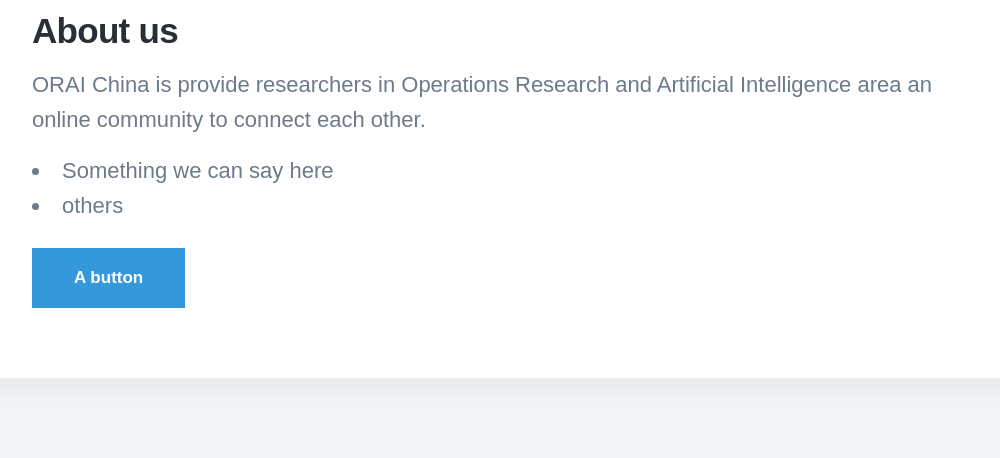
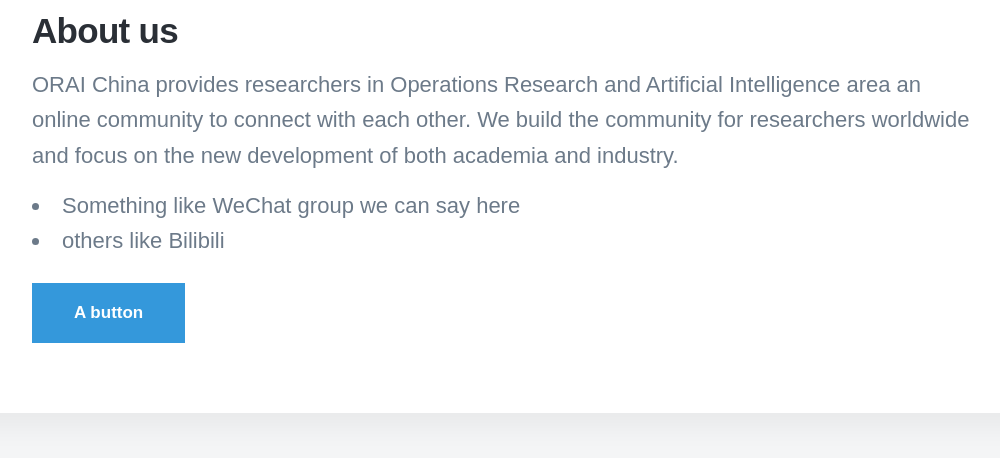
Before and after one commit to Operations-Research-Science/Operations-Research-Science.github.io, a Jekyll site: the page built from _pages/about.md, in a window 1280 px wide. Shown: the part 632-1090 px from the top of the page, without its empty margins (138-1138 px from the left). Built offline with Jekyll 4.4.1, drawn with Linux system fonts in a browser that asks for light colours; nearby versions of some CDN libraries; some web fonts are replaced; grey boxes are pictures that could not be loaded.

Commit message:
Change content

```diff
--- a/_pages/about.md
+++ b/_pages/about.md
@@ -7,9 +7,9 @@ featured_image: /images/frame/about.jpg
 
 ## About us
 
-ORAI China is provide researchers in Operations Research and Artificial Intelligence area an online community to connect each other.
+ORAI China provides researchers in Operations Research and Artificial Intelligence area an online community to connect with each other. We build the community for researchers worldwide and focus on the new development of both academia and industry.
 
-* Something we can say here
-* others
+* Something like WeChat group we can say here
+* others like Bilibili
 
 <a href="https://operations-research-science.github.io/about" class="button button--large">A button</a>
--- a/ebooks/index.html
+++ b/ebooks/index.html
@@ -13,8 +13,8 @@ featured_image: /images/frame/ebooks.jpg
 
 	<div class="wrap">
 
-		<h1>What I've been up to</h1>
-		<p>It includes our ebooks.</p>
+		<h1>What we have been up to</h1>
+		<p>It will include our ebooks about optimization...</p>
 
 	</div>
 
--- a/index.html
+++ b/index.html
@@ -13,8 +13,8 @@ featured_image: /images/frame/home.jpg
 
 	<div class="wrap">
 
-		<h1>A Community for Operations Research and Artificial Intelligence</h1>
-		<p>We build an online community for OR&AI researchers worldwide and focus on the new development of both academia and industry.</p>
+		<h1>ORAI China</h1>
+		<p>A Community for Operations Research and Artificial Intelligence</p>
 
 		{% include socials.html %}
 
```
Also changed, not shown: _pages/contact.md (+2 -2 lines).
